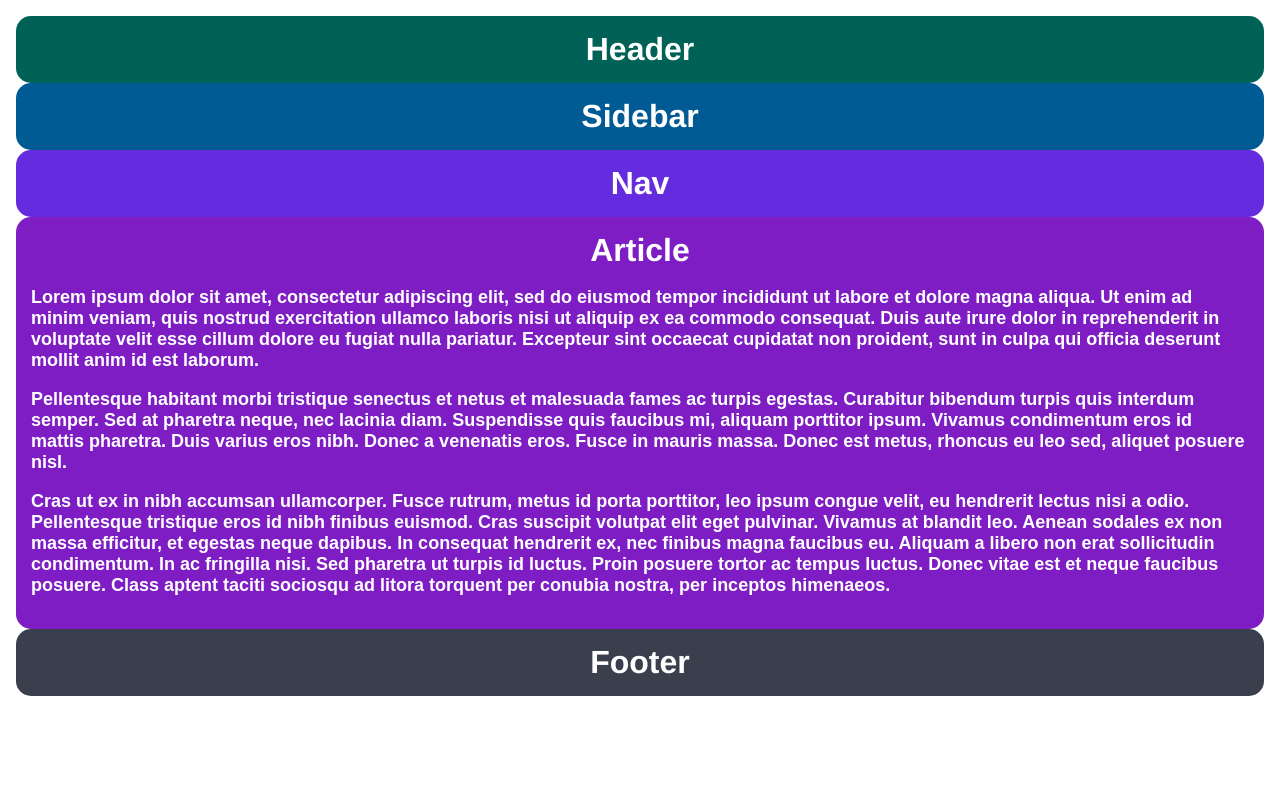
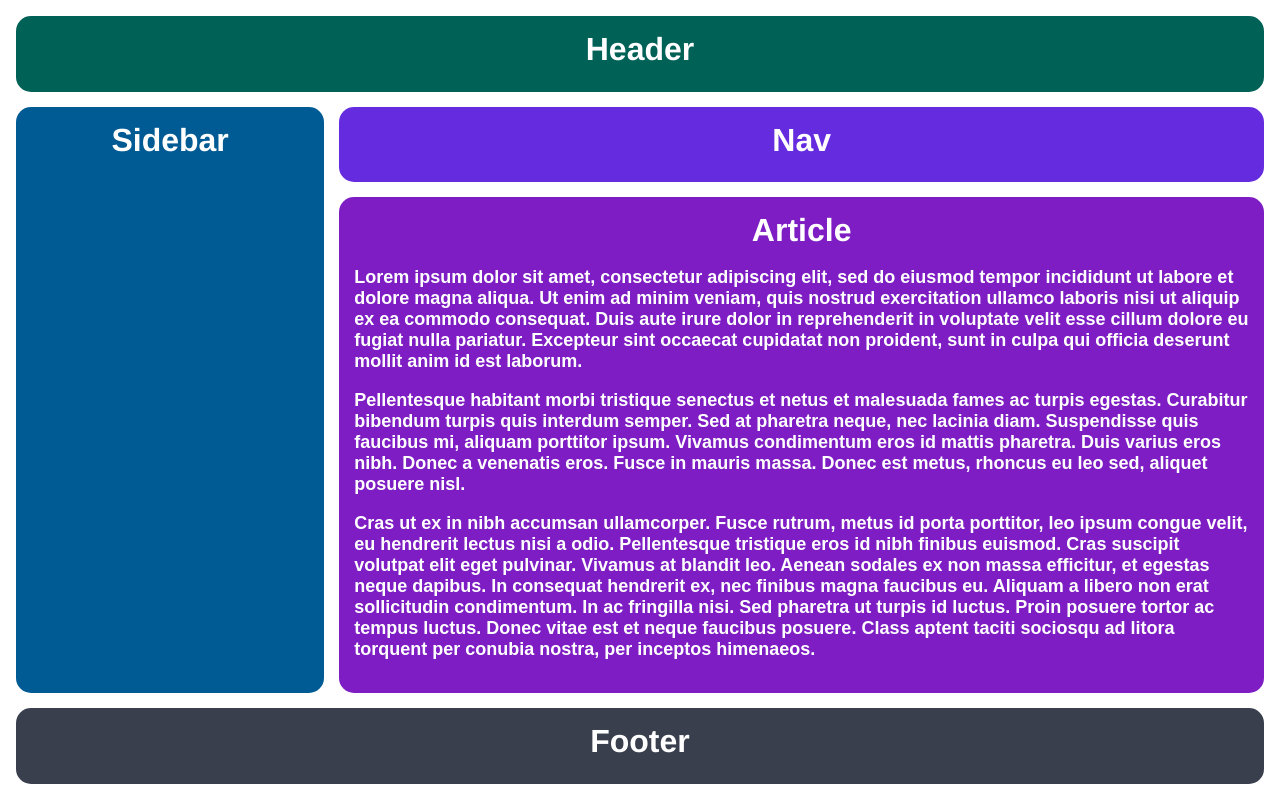
Before and after one commit to zontaggio/the-odin-project, a plain HTML site: page css-exercises/intermediate-html-css/advanced-grid/01-responsive-holy-grail/index.html in a window 1280 px wide. Drawn offline with Linux system fonts and the light colour scheme.

Commit message:
new: responsible holy grail task

```diff
--- a/css-exercises/intermediate-html-css/advanced-grid/01-responsive-holy-grail/style.css
+++ b/css-exercises/intermediate-html-css/advanced-grid/01-responsive-holy-grail/style.css
@@ -5,6 +5,10 @@ html {
 }
 
 .container {
+  display: grid;
+  grid-template-columns: 1fr 3fr;
+  grid-template-rows: 1fr 1fr 5fr 1fr;
+  gap: 15px;
   text-align: center;
   height: 100%;
   padding: 16px;
```
